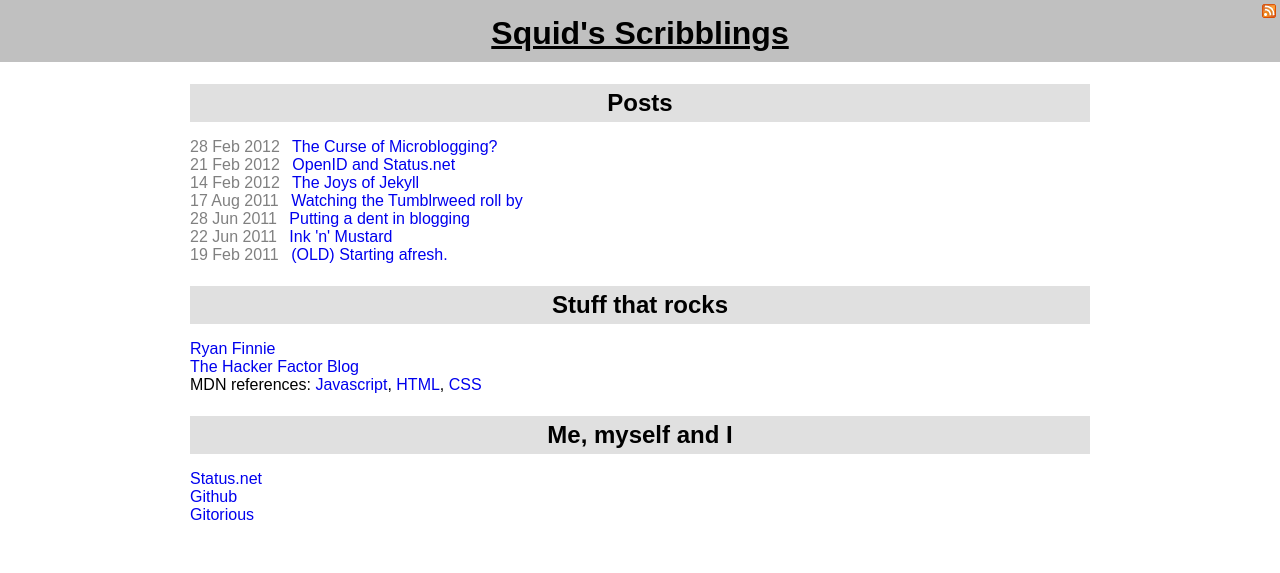
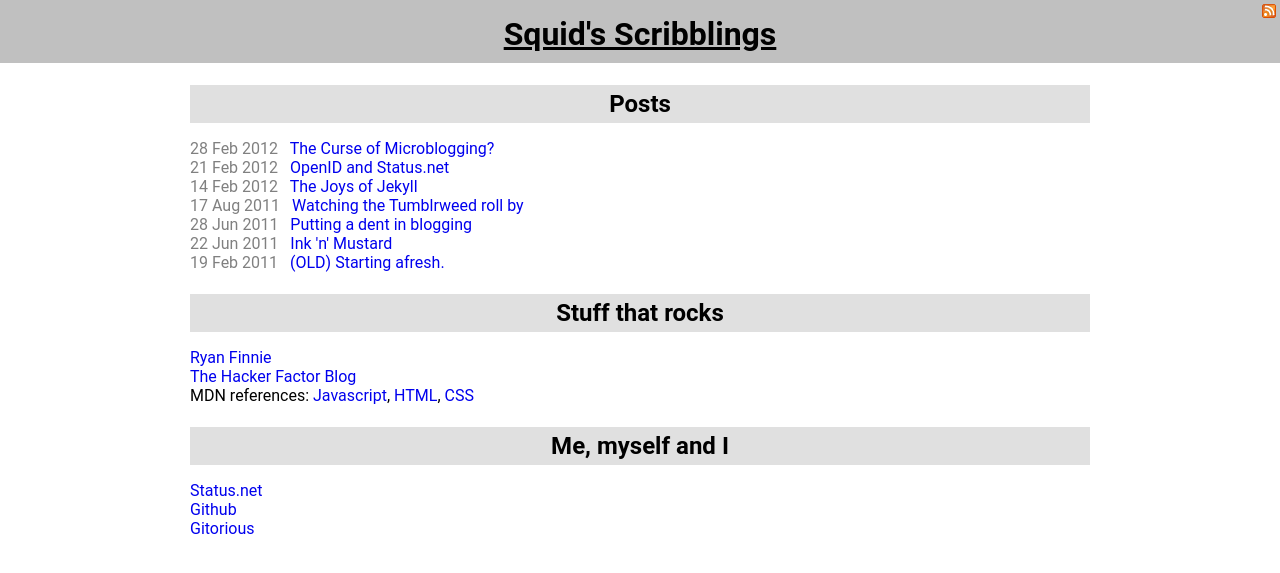
Before and after one commit to jesskay/psquid.net, a Jekyll site: the page built from index.html, in a window 1280 px wide. Shown: the top 573 px of the page. Built offline with Jekyll 4.4.1, drawn with Linux system fonts in a browser that asks for light colours; some web fonts are replaced.

Commit message:
Apply Ruboto font globally.

```diff
--- a/css/clean_ink.css
+++ b/css/clean_ink.css
@@ -1,9 +1,20 @@
+@font-face {
+  font-family: 'Roboto';
+  src: url('webfonts/roboto/Roboto-Regular-webfont.eot');
+  src: url('webfonts/roboto/Roboto-Regular-webfont.eot?#iefix') format('embedded-opentype'),
+       url('webfonts/roboto/Roboto-Regular-webfont.woff') format('woff'),
+       url('webfonts/roboto/Roboto-Regular-webfont.ttf') format('truetype'),
+       url('webfonts/roboto/Roboto-Regular-webfont.svg#RobotoRegular') format('svg');
+  font-weight: normal;
+  font-style: normal;
+}
+
 /* some HTML5 block display rules to keep older browsers' rendering sane */
 article, header, section { display: block; }
 
 body {
   overflow-y: scroll;
-  font-family: sans-serif;
+  font-family: Roboto, Helvetica, sans-serif;
 }
 
 body, html {
```
Also changed, not shown: webfonts/roboto/Roboto-Regular-webfont.svg (added), webfonts/roboto/Roboto-Regular-webfont.ttf (added), webfonts/roboto/Roboto-Regular-webfont.woff (added), 1 other file.
